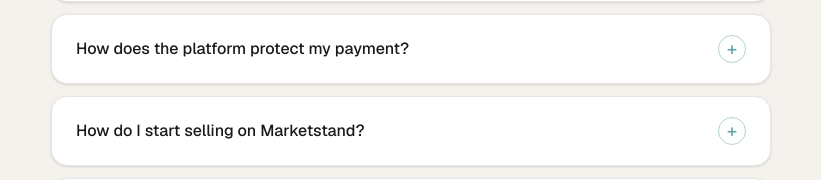
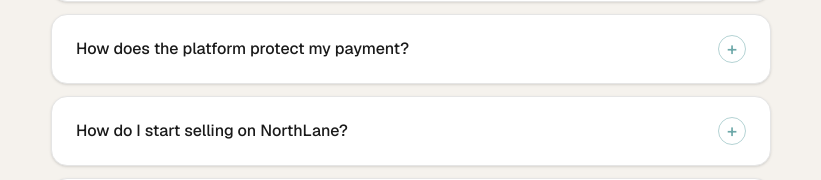
Before and after one commit to goldenclassic823/Landing-page, a Next.js app: page / in a window 1280 px wide. Shown: the part 2896-3076 px from the top of the page, without its empty margins (229-1050 px from the left). Built offline with nearby package versions, Linux system fonts and the light colour scheme.

Commit message:
Replace Marketstand references with NorthLane

```diff
--- a/app/layout.tsx
+++ b/app/layout.tsx
@@ -13,9 +13,9 @@ const geistMono = Geist_Mono({
 });
 
 export const metadata: Metadata = {
-  title: "Marketstand | Buy, Sell, and Transact Securely",
+  title: "NorthLane | Buy, Sell, and Transact Securely",
   description:
-    "Marketstand is a modern middleman marketplace where buyers and sellers connect, negotiate, and complete transactions with confidence.",
+    "NorthLane is a modern middleman marketplace where buyers and sellers connect, negotiate, and complete transactions with confidence.",
 };
 
 export default function RootLayout({
--- a/components/FAQ.tsx
+++ b/components/FAQ.tsx
@@ -8,7 +8,7 @@ const allFaqs = [
   { role: "both", question: "Does the platform handle shipping?", answer: "Shipping is arranged between the buyer and seller. We provide guidelines and recommend tracked shipping to ensure both parties have visibility on delivery status." },
   { role: "buyer", question: "Can I return an item if I am not satisfied?", answer: "Returns are handled between the buyer and seller based on the listing terms. If you cannot reach an agreement, our support team can step in to help find a fair resolution." },
   { role: "both", question: "How does the platform protect my payment?", answer: "Your payment is held securely on the platform until you confirm that you have received the item and are satisfied. This protects both buyers and sellers throughout the exchange." },
-  { role: "seller", question: "How do I start selling on Marketstand?", answer: "Create a listing in minutes with photos, a description, and your price. Once approved, your item will be visible to buyers on the platform." },
+  { role: "seller", question: "How do I start selling on NorthLane?", answer: "Create a listing in minutes with photos, a description, and your price. Once approved, your item will be visible to buyers on the platform." },
   { role: "buyer", question: "How do I know the product quality before buying?", answer: "Each listing includes photos, a detailed description, and the seller's reputation score. You can also message the seller directly through the platform if you have specific questions." },
   { role: "both", question: "Is there a fee for using the platform?", answer: "We charge a small transaction fee on completed sales. Listing items and browsing are completely free for everyone." },
   { role: "seller", question: "How long does it take to receive my payment as a seller?", answer: "Payments are released to your account within 1–2 business days after the buyer confirms receipt and satisfaction with the product." },
```
